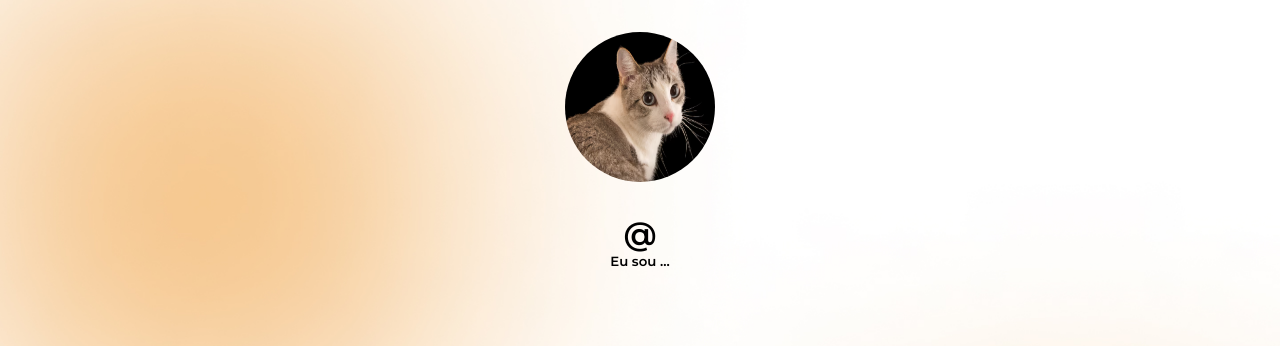
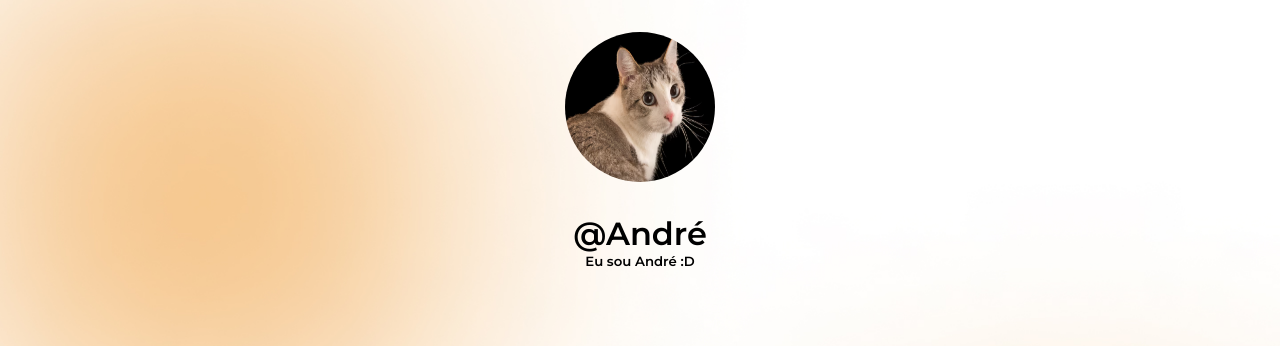
Before and after one commit to andre-dev-web/links, a plain HTML site: page index.html in a window 1280 px wide. Shown: the top 346 px of the page. Drawn offline with Linux system fonts and the light colour scheme.

Commit message:
Alterações do projeto

```diff
--- a/index.html
+++ b/index.html
@@ -13,8 +13,8 @@
 
     <div class="perfil" data-aos="zoom-out">
       <img src="./assets/img/perfil.png" alt=""/>
-      <h1>@</h1>
-      <h5>Eu sou ...</h5>
+      <h1>@André</h1>
+      <h5>Eu sou André :D</h5>
     </div>
 
     <a href="" class="card" target="_blank">
```
